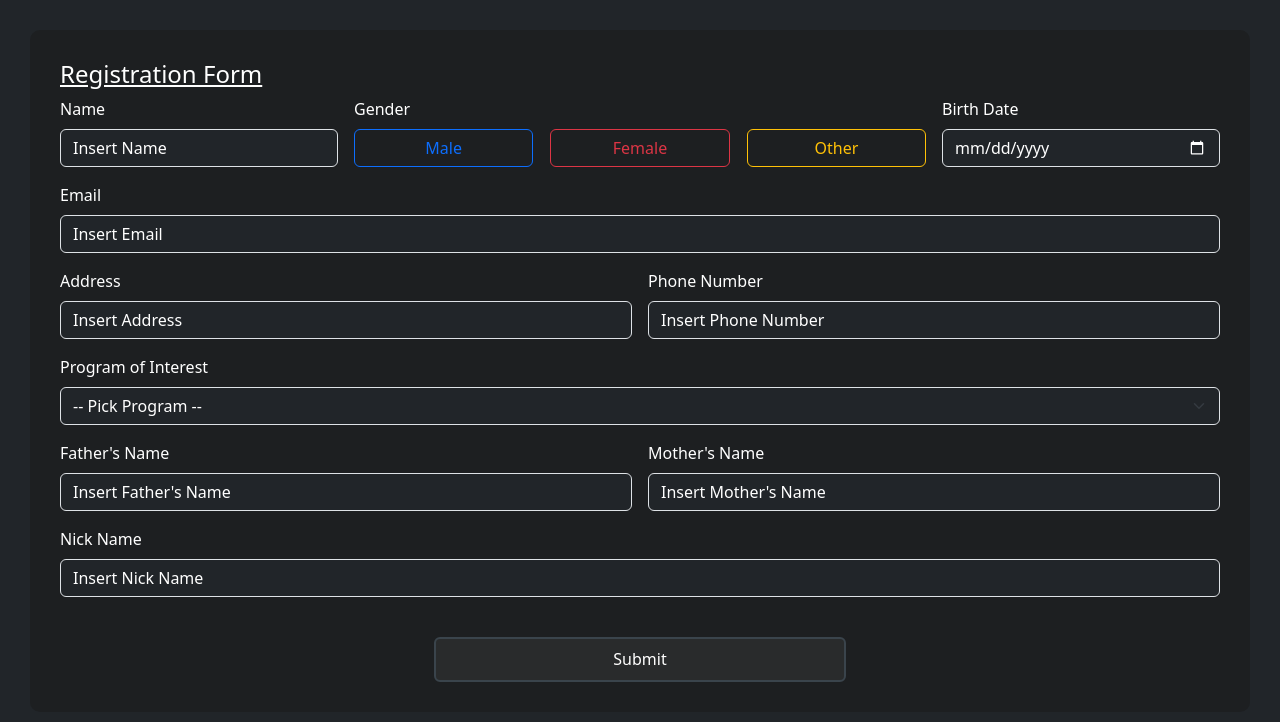
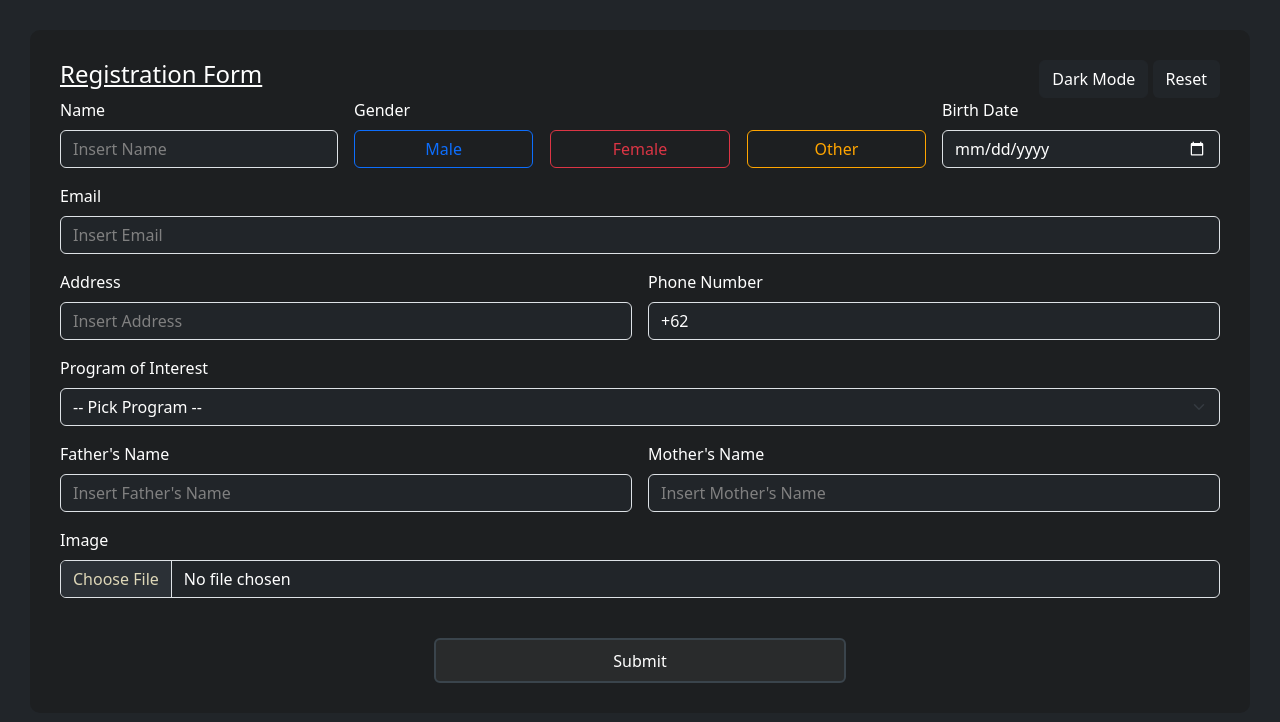
Before and after one commit to Gibekkk/WebPro, a PHP site: page / in a window 1280 px wide. Shown: the top 722 px of the page. Run offline with PHP 8.4, Linux system fonts and the light colour scheme.

Commit message:
a little backend touch and reset button

```diff
--- a/JavaScript Introduction - Form Pendaftaran/index.html
+++ b/JavaScript Introduction - Form Pendaftaran/index.html
@@ -6,14 +6,21 @@
     <title>Registration Form</title>
     <link href="https://cdn.jsdelivr.net/npm/bootstrap@5.3.3/dist/css/bootstrap.min.css" rel="stylesheet" integrity="sha384-QWTKZyjpPEjISv5WaRU9OFeRpok6YctnYmDr5pNlyT2bRjXh0JMhjY6hW+ALEwIH" crossorigin="anonymous">
     <link rel="stylesheet" href="style.css">
+    <link rel="stylesheet" href="themeChange.css">
     <!-- Turn the stylesheet on to turn on gender theme change -->
     <!-- <link rel="stylesheet" href="themeMaleFemale.css"> -->
 </head>
-<body id="default" class="body">
+<body id="default" class="body dark">
     <div id="container-card">
         <main>
+          <form id="myForm">
+            <div style="display: flex; justify-content: space-between;">
               <h4><u>Registration Form</u></h4>
-              <form id="myForm">
+              <div>
+                <a class="btn" id="themeChangeBtn" onclick="changeTheme()">Mode</a>
+                <input type="reset" class="btn" value="Reset">
+              </div>
+            </div>
                 <div class="row g-3">
                   <div class="col-sm-3">
                     <label class="form-label">Name</label>
@@ -30,15 +37,19 @@
                             <a class="jeniskelamin-btn btn btn-outline-danger" id="femaleButton" onclick="toFemale()">Female</a>
                         </div>
                         <div style="width: 45%;">
-                            <a class="jeniskelamin-btn btn btn-outline-warning" id="otherButton" onclick="toOther()">Other</a>
+                            <a class="jeniskelamin-btn btn btn-outline-other" id="otherButton" onclick="toOther()">Other</a>
                         </div>
                     </div>
                   </div>
-                  <input type="hidden" id="genderInput" value="none" name="gender">
 
                   <div class="col-sm-3">
                     <label class="form-label">Birth Date</label>
                     <input type="date" class="form-control" name="birth date">
+                  </div>
+
+                  <div class="col-sm-12" id="genderForm" style="display: none;">
+                    <label class="form-label">Gender</label>
+                    <input type="text" class="form-control" placeholder="Insert Other Gender" id="genderInput" value="none" name="gender" onchange="checkGender()">
                   </div>
 
                   <div class="col-sm-12">
@@ -53,16 +64,16 @@
 
                   <div class="col-sm-6">
                     <label class="form-label">Phone Number</label>
-                    <input type="tel" class="form-control" placeholder="Insert Phone Number" name="phone number">
+                    <input value="+62" type="tel" class="form-control" placeholder="+62xxxxxxxxxxx" name="phone number" onkeyup="checkPhone()">
                   </div>
 
                   <div class="col-12">
                     <label class="form-label">Program of Interest</label>
                     <select class="form-select" name="Program of Interest">
                       <option disabled selected value="none">-- Pick Program --</option>
-                      <option value="MAN (Management)">MAN (Management)</option>
-                      <option value="IMT (Informatics)">IMT (Informatics)</option>
-                      <option value="VCD (Visual Communication & Design)">VCD (Visual Communication & Design)</option>
+                      <option>MAN (Management)</option>
+                      <option>IMT (Informatics)</option>
+                      <option>VCD (Visual Communication & Design)</option>
                     </select>
                   </div>
 
@@ -76,12 +87,12 @@
                     <input type="text" class="form-control" placeholder="Insert Mother's Name" name="mother's name">
                   </div>
 
-                  <div class="col-sm-12">
-                    <label class="form-label">Nick Name</label>
-                    <input type="text" class="form-control" placeholder="Insert Nick Name" name="nick name">
+                  <div class="col-12">
+                    <label class="form-label">Image</label>
+                    <input type="file" class="form-control" name="image">
                   </div>
 
-                  <input class="btn btn-dark" type="submit" value="Submit" id="button"></input>
+                  <input class="btn" type="submit" value="Submit" id="button"></input>
               </form>
         </main>
 
@@ -96,5 +107,6 @@
     <script src="https://cdn.jsdelivr.net/npm/bootstrap@5.3.3/dist/js/bootstrap.bundle.min.js" integrity="sha384-YvpcrYf0tY3lHB60NNkmXc5s9fDVZLESaAA55NDzOxhy9GkcIdslK1eN7N6jIeHz" crossorigin="anonymous"></script>
     <script type="text/javascript" src="script.js"></script>
     <script type="text/javascript" src="themeMaleFemale.js"></script>
+    <script type="text/javascript" src="themeChange.js"></script>
 </body>
 </html>
--- a/JavaScript Introduction - Form Pendaftaran/style.css
+++ b/JavaScript Introduction - Form Pendaftaran/style.css
@@ -31,55 +31,23 @@
    width: 100%;
 }
 
-.body {
-   background-color: #212529;
-   color: white;
+.btn-outline-other,
+.btn-other {
+   border-color: orange !important;
+   color: orange;
 }
 
-.body input,
-.body select,
-.body input::file-selector-button {
-   --bs-focus-ring-color: rgba(var(--bs-light-rgb), .25)
+.btn-outline-other:hover,
+.btn-other {
+   background-color: orange !important;
+   filter: brightness(100%);
+   color: white !important;
 }
 
-.body input,
-.body select,
-.body input:focus {
-background-color: #212529;
-color: white;
-color-scheme: dark;
+.btn-other:hover {
+   background-color: rgb(216, 140, 0) !important;
 }
 
-.body select option:hover {
-box-shadow: 0 0 10px 100px #12303b inset;
+#button:hover {
+    filter: brightness(92.5%);
 }
-
-.body input::file-selector-button {
-background-color: #2b3036 !important;
-color: #ded7b8 !important;
-}
-
-.body input::placeholder {
-color: white;
-}
-
-.body input::-ms-input-placeholder {
-color: white;
-}
-
-.body #container-card {
-background-color: #1d1f21;
-}
-
-.body #button {
-background-color: #292b2c;
-border: 2px solid #3a444c;
-}
-
-.body #break-line {
-border: 3.5px solid #2d363b;
-}
-
-.body #output-container {
-border: 3px solid #2e8548;
-}
--- /dev/null
+++ b/JavaScript Introduction - Form Pendaftaran/themeChange.css
@@ -0,0 +1,99 @@
+/* Dark Theme */
+.body.dark {
+    background-color: #212529;
+    color: white;
+}
+
+.body.dark input,
+.body.dark select,
+.body.dark input::file-selector-button {
+    --bs-focus-ring-color: rgba(var(--bs-light-rgb), .25)
+}
+
+.body.dark input,
+.body.dark select,
+.body.dark input:focus {
+    background-color: #212529;
+    color: white;
+    color-scheme: dark;
+}
+
+.body.dark input::file-selector-button {
+    background-color: #2b3036 !important;
+    color: #ded7b8 !important;
+}
+
+.body.dark input::placeholder {
+    color: grey;
+}
+
+.body.dark input::-ms-input-placeholder {
+    color: grey;
+}
+
+.body.dark #container-card {
+    background-color: #1d1f21;
+}
+
+.body.dark #button {
+    background-color: #292b2c;
+    border: 2px solid #3a444c;
+}
+
+.body.dark #break-line {
+    border: 3.5px solid #2d363b;
+}
+
+.body.dark #output-container {
+    border: 3px solid #2e8548;
+}
+
+/* Light Theme */
+.body.light {
+    background-color: #FFFFFF;
+    color: black;
+}
+
+.body.light input,
+.body.light select,
+.body.light input::file-selector-button {
+    --bs-focus-ring-color: rgba(var(--bs-dark-rgb), .25)
+}
+
+.body.light input,
+.body.light select,
+.body.light input:focus {
+    background-color: #DDDDDD;
+    color: black;
+    color-scheme: light;
+}
+
+.body.light input::file-selector-button {
+    background-color: #BBBBBB !important;
+    color: white !important;
+}
+
+.body.light input::placeholder {
+    color: darkslategray;
+}
+
+.body.light input::-ms-input-placeholder {
+    color: darkslategray;
+}
+
+.body.light #container-card {
+    background-color: #F0F0F0;
+}
+
+.body.light #button {
+    background-color: #DDDDDD;
+    border: 2px solid #888888;
+}
+
+.body.light #break-line {
+    border: 3.5px solid #a9c3d1;
+}
+
+.body.light #output-container {
+    border: 3px solid #a9c3d1;
+}
--- /dev/null
+++ b/JavaScript Introduction - Form Pendaftaran/themeChange.js
@@ -0,0 +1,38 @@
+const themeButton = document.getElementById("themeChangeBtn");
+const bodyContainer = document.getElementsByTagName("body")[0];
+
+function changeTheme() {
+    if(bodyContainer.classList.contains("light")){
+        toDark();
+    } else{
+        toLight();
+    }
+}
+
+function checkTheme(){
+    if(bodyContainer.classList.contains("light")){
+        toLight();
+    } else{
+        toDark();
+    }
+}
+
+function toDark(){
+    bodyContainer.classList.remove("light");
+    bodyContainer.classList.add("dark");
+    themeButton.classList.remove("btn-light");
+    themeButton.classList.add("btn-dark");
+    themeButton.innerHTML = "Dark Mode";
+}
+
+function toLight(){
+    bodyContainer.classList.remove("dark");
+    bodyContainer.classList.add("light");
+    themeButton.classList.remove("btn-dark");
+    themeButton.classList.add("btn-light");
+    themeButton.innerHTML = "Light Mode";
+}
+
+document.addEventListener("DOMContentLoaded", function(event) {
+    checkTheme();
+});
--- a/JavaScript Introduction - Form Pendaftaran/themeMaleFemale.js
+++ b/JavaScript Introduction - Form Pendaftaran/themeMaleFemale.js
@@ -38,9 +38,11 @@ function turnMale(){
     buttonMale.classList.add('btn-primary');
     buttonFemale.classList.remove('btn-danger');
     buttonFemale.classList.add('btn-outline-danger');
-    buttonOther.classList.remove('btn-warning');
-    buttonOther.classList.add('btn-outline-warning');
+    buttonOther.classList.remove('btn-other');
+    buttonOther.classList.add('btn-outline-other');
     formGender.value = "Male";
+
+    document.getElementById("genderForm").style.display = "none";
 }
 
 function turnFemale(){
@@ -51,9 +53,11 @@ function turnFemale(){
     buttonFemale.classList.add('btn-danger');
     buttonMale.classList.remove('btn-primary');
     buttonMale.classList.add('btn-outline-primary');
-    buttonOther.classList.remove('btn-warning');
-    buttonOther.classList.add('btn-outline-warning');
+    buttonOther.classList.remove('btn-other');
+    buttonOther.classList.add('btn-outline-other');
     formGender.value = "Female";
+
+    document.getElementById("genderForm").style.display = "none";
 }
 
 function turnOther(){
@@ -64,9 +68,11 @@ function turnOther(){
     buttonFemale.classList.add('btn-outline-danger');
     buttonMale.classList.remove('btn-primary');
     buttonMale.classList.add('btn-outline-primary');
-    buttonOther.classList.remove('btn-outline-warning');
-    buttonOther.classList.add('btn-warning');
+    buttonOther.classList.remove('btn-outline-other');
+    buttonOther.classList.add('btn-other');
     formGender.value = "Other";
+
+    document.getElementById("genderForm").style.display = "block";
 }
 
 function turnDefault(){
@@ -77,7 +83,9 @@ function turnDefault(){
     buttonMale.classList.add('btn-outline-primary');
     buttonFemale.classList.remove('btn-danger');
     buttonFemale.classList.add('btn-outline-danger');
-    buttonOther.classList.remove('btn-warning');
-    buttonOther.classList.add('btn-outline-warning');
+    buttonOther.classList.remove('btn-other');
+    buttonOther.classList.add('btn-outline-other');
     formGender.value = "none";
+
+    document.getElementById("genderForm").style.display = "none";
 }
```
Also changed, not shown: JavaScript Introduction - Form Pendaftaran/script.js (+24 -2 lines), JavaScript Introduction - Form Pendaftaran/themeMaleFemale.css (+117 -34 lines).
